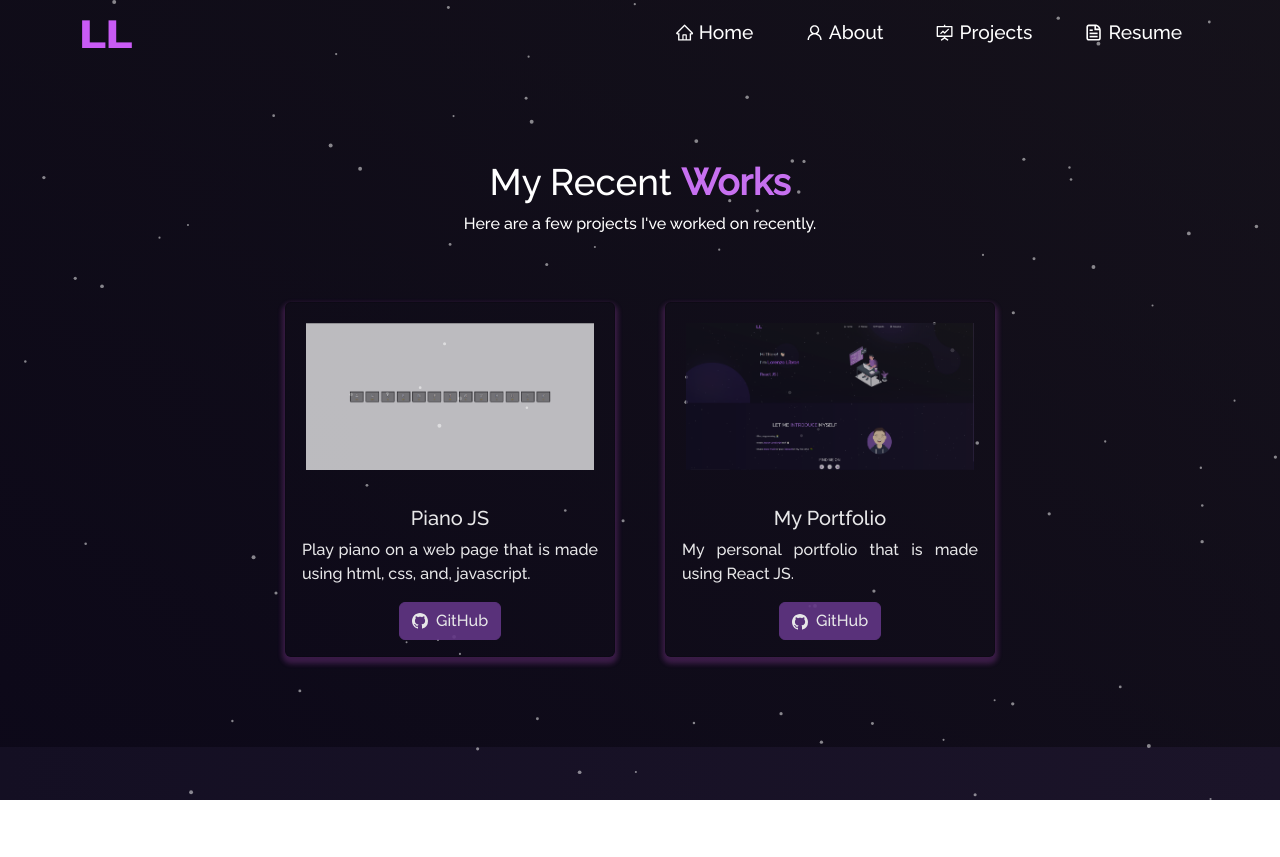
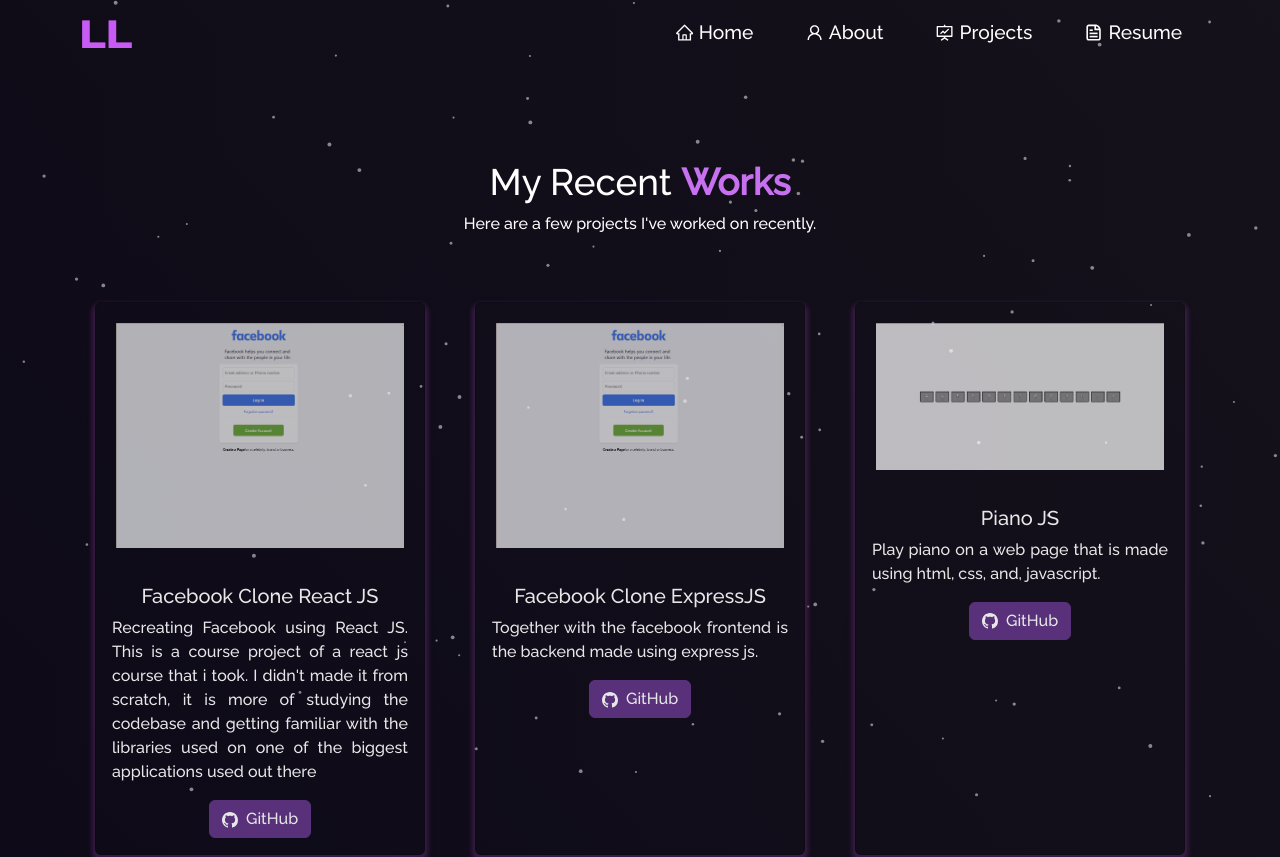
Before and after one commit to enzolibron/my-portfolio, a React (Create React App) app: page /project in a window 1280 px wide. Shown: the top 857 px of the page. Before the commit the page ends 800 px from the top, so only its background shows below. Built offline with nearby package versions, Linux system fonts and the light colour scheme.

Commit message:
add new project

```diff
--- a/package.json
+++ b/package.json
@@ -1,6 +1,6 @@
 {
   "name": "my-portfolio",
-  "homepage": "http://enzolibron.github.io/my-portfolio",
+  "homepage": "http://enzolibron.github.io/",
   "version": "0.1.0",
   "private": true,
   "dependencies": {
--- a/src/components/Projects/Projects.js
+++ b/src/components/Projects/Projects.js
@@ -4,6 +4,7 @@
 import Particle from "../Particle";
 import pianojs from "../../Assets/Projects/pianojs.png";
 import myportfolio from "../../Assets/Projects/myportfolio.png";
+import facebookclone from "../../Assets/Projects/facebook-clone.png";
 
 function Projects() {
   return (
@@ -17,6 +18,28 @@
           Here are a few projects I've worked on recently.
         </p>
         <Row style={{ justifyContent: "center", paddingBottom: "10px" }}>
+          <Col md={4} className="project-card">
+            <ProjectCard
+              imgPath={facebookclone}
+              isBlog={false}
+              title="Facebook Clone React JS"
+              description="Recreating Facebook using React JS. This is a course project of a react js course that i took.
+              I didn't made it from scratch, it is more of studying the codebase and getting familiar with the libraries
+              used on one of the biggest applications used out there"
+              ghLink="https://github.com/enzolibron/facebook-clone"
+            />
+          </Col>
+
+          <Col md={4} className="project-card">
+            <ProjectCard
+              imgPath={facebookclone}
+              isBlog={false}
+              title="Facebook Clone ExpressJS"
+              description="Together with the facebook frontend is the backend made using express js."
+              ghLink="https://github.com/enzolibron/facebook-clone-express"
+            />
+          </Col>
+
           <Col md={4} className="project-card">
             <ProjectCard
               imgPath={pianojs}
```
Also changed, not shown: src/Assets/Projects/facebook-clone.png (added).
